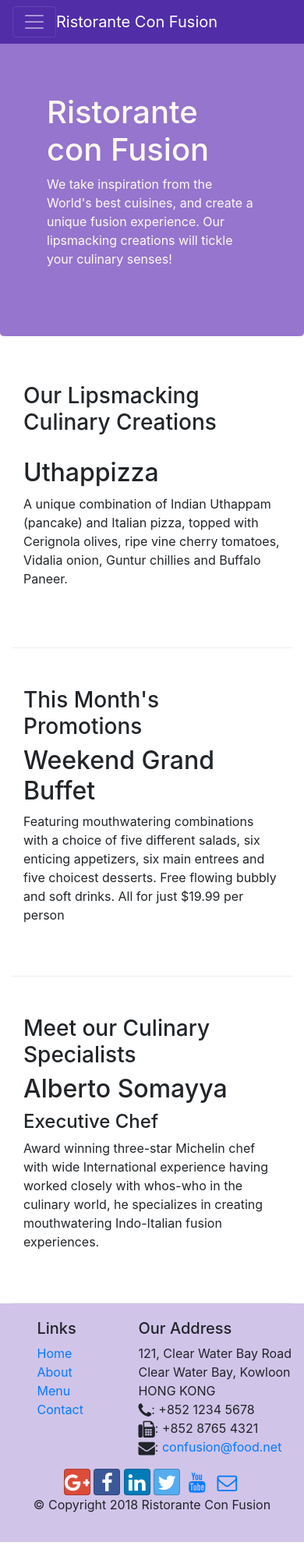
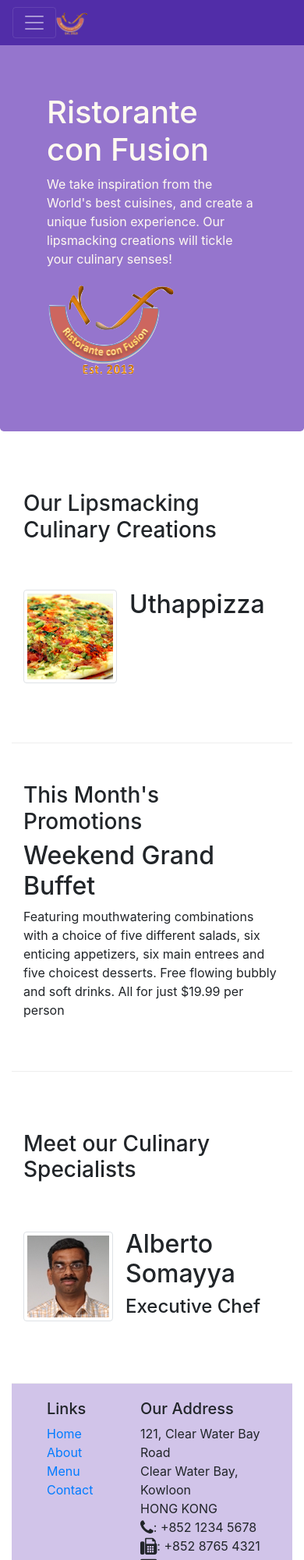
Before and after one commit to chetansolanki89/bootstrap4, a website: page index.html in a window 390 px wide. Shown: the top 2000 px of the page at 78% size. Before the commit the page ends 1977 px from the top, so only its background shows below. Drawn offline with nearby package versions, Linux system fonts and the light colour scheme.

Commit message:
Images and Media

```diff
--- a/index.html
+++ b/index.html
@@ -21,7 +21,7 @@
             <button class="navbar-toggler" type="button" data-toggle="collapse" data-target="#Navbar">
                 <span class="navbar-toggler-icon"></span>
             </button>
-            <a class="navbar-brand mr-auto" href="#">Ristorante Con Fusion</a>
+            <a class="navbar-brand mr-auto" href="#"><img src="img/logo.png" height="30" width="41"></a>
             <div class="collapse navbar-collapse" id="Navbar">
                 <ul class="navbar-nav mr-auto">
                     <li class="nav-item active"><a class="nav-link" href="#"><span class="fa fa-home fa-lg"></span> Home</a></li>
@@ -41,7 +41,8 @@
                     <h1>Ristorante con Fusion</h1>
                     <p>We take inspiration from the World's best cuisines, and create a unique fusion experience. Our lipsmacking creations will tickle your culinary senses!</p>
                 </div>
-                <div class="col-12 col-sm">
+                <div class="col-12 col-sm align-self-center">
+                    <img src="img/logo.png" class="img-fluid">
                 </div>
             </div>
         </div>
@@ -53,8 +54,15 @@
                 <h3>Our Lipsmacking Culinary Creations</h3>
             </div>
             <div class="col col-sm order-sm-first col-md">
-                <h2>Uthappizza</h2>
-                <p>A unique combination of Indian Uthappam (pancake) and Italian pizza, topped with Cerignola olives, ripe vine cherry tomatoes, Vidalia onion, Guntur chillies and Buffalo Paneer.</p>
+                <div class="media">
+                    <img class="d-flex mr-3 img-thumbnail align-self-center"
+                    src="img/uthappizza.png" alt="uthappizza">
+                    <div class="media-body">
+                        <h2 class="mt-0">Uthappizza</h2>
+                        <p class="d-none d-sm-block">A unique combination of Indian Uthappam (pancake) and Italian pizza, topped with Cerignola olives, ripe vine cherry tomatoes, Vidalia onion, Guntur chillies and Buffalo Paneer.</p>
+
+                    </div>
+                </div>
             </div>
         </div>
 
@@ -74,9 +82,14 @@
                 <h3>Meet our Culinary Specialists</h3>
             </div>
             <div class="col col-sm order-sm-first col-md">
-                <h2>Alberto Somayya</h2>
-                <h4>Executive Chef</h4>
-                <p>Award winning three-star Michelin chef with wide International experience having worked closely with whos-who in the culinary world, he specializes in creating mouthwatering Indo-Italian fusion experiences. </p>
+                <div class="media">
+                    <img class="d-flex mr-3 img-thumbnail align-self-center"
+                    src="img/alberto.png" alt="alberto">
+                    <div class="media-body">
+                        <h2 class="mt-0">Alberto Somayya</h2>
+                        <h4>Executive Chef</h4>
+                        <p class="d-none d-sm-block">Award winning three-star Michelin chef with wide International experience having worked closely with whos-who in the culinary world, he specializes in creating mouthwatering Indo-Italian fusion experiences. </p>
+                    </div>
             </div>
         </div>
     </div>
```
Also changed, not shown: aboutus.html (+4 -3 lines), contactus.html (+3 -2 lines), img/alberto.png (added), img/buffet.png (added), img/logo.png (added), img/uthappizza.png (added), 1 other file.
